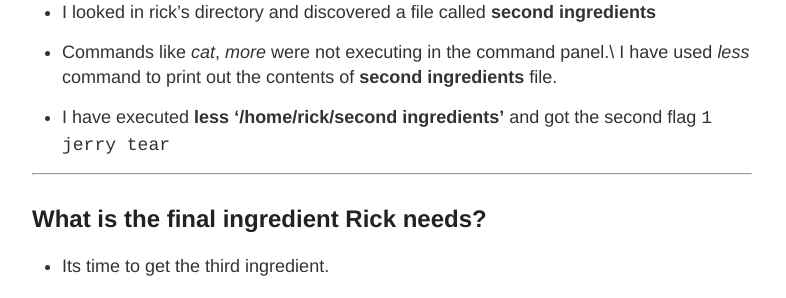
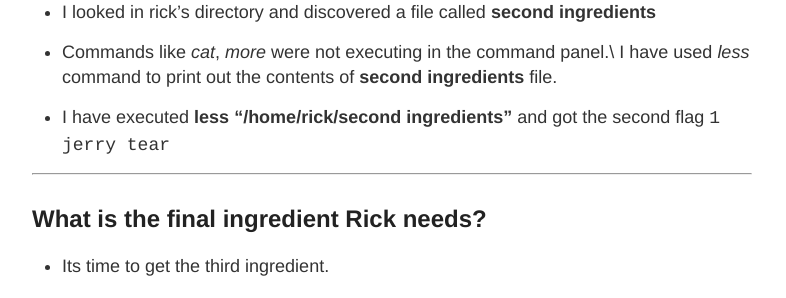
Before and after one commit to v1llur1/v1llur1.github.io, a Jekyll site: the page built from _posts/2021-8-30-thm-picklerick.md, in a window 1280 px wide. Shown: the part 1175-1473 px from the top of the page, without its empty margins (248-1034 px from the left). Built offline with Jekyll 4.4.1, drawn with Linux system fonts in a browser that asks for light colours.

```diff
--- a/_posts/2021-8-30-thm-picklerick.md
+++ b/_posts/2021-8-30-thm-picklerick.md
@@ -43,7 +43,7 @@ I found few interesting files. One of the file was **Sup3rs3cretPick13Ingred.txt
 - Commands like *cat*, *more* were not executing in the command panel.\
 I have used *less* command to print out the contents of **second ingredients** file.
 
-- I have executed **less '/home/rick/second ingredients'** and got the second flag `1 jerry tear`
+- I have executed __less "/home/rick/second ingredients"__ and got the second flag `1 jerry tear`
 
 ---
 
```
